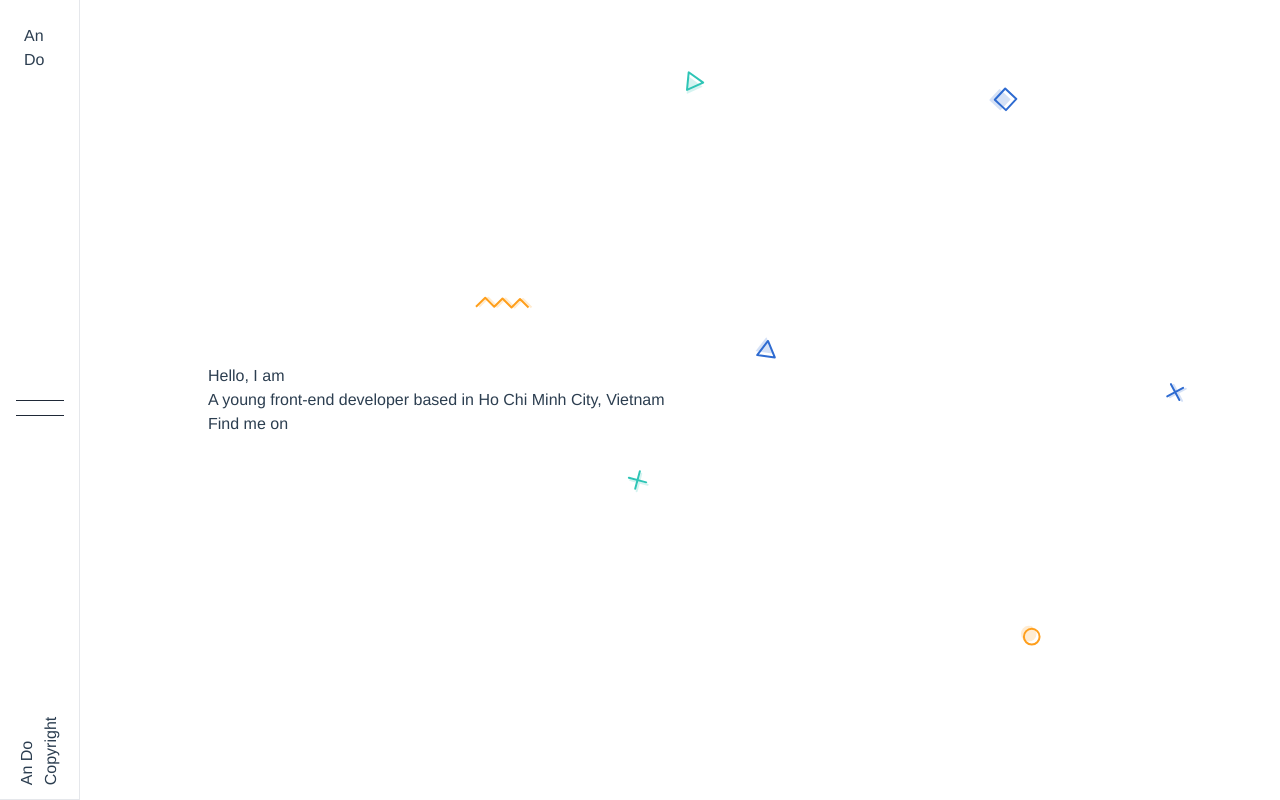
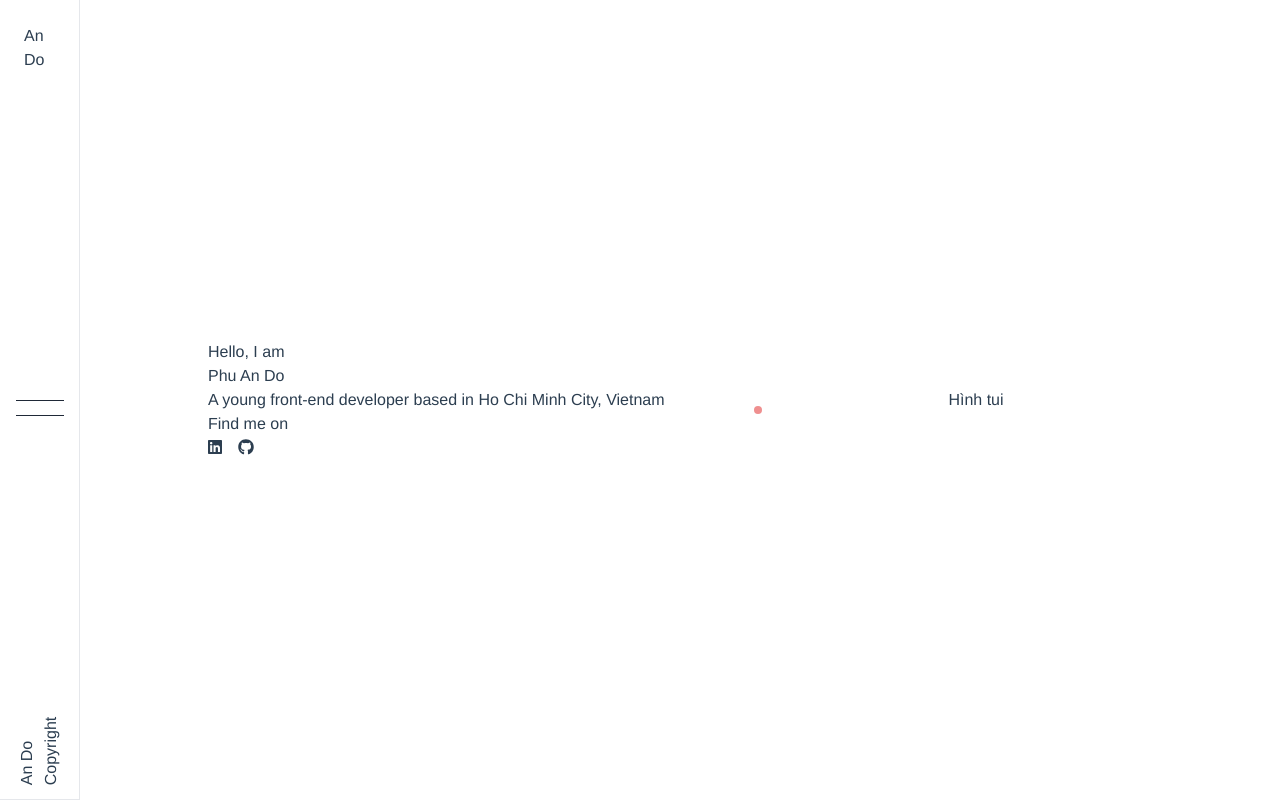
Before and after one commit to dophuan/vue-resume, a Vue app: page /#/ in a window 1280 px wide. Built offline with nearby package versions, Linux system fonts and the light colour scheme.

Commit message:
Add animation and layout for home page

```diff
--- /dev/null
+++ b/src/components/Animations/Cursor.vue
@@ -0,0 +1,28 @@
+<template>
+  <svg
+    class="triangle"
+    viewBox="-30 -30 120 120"
+    width="100"
+    height="100"
+    style="transform: rotate(185.44deg)"
+  >
+    <path d="M 0, 60 L 30, 0 60,60 Z" class="triangle-path"></path>
+    <path
+      d="M 0, 65 L 30, 5 60,65 Z"
+      fill="none"
+      stroke="white"
+      stroke-width="1"
+      class="triangle-stroke"
+      style="transform: translateX(5.30224px) translateY(-5.30224px)"
+    ></path>
+  </svg>
+</template>
+
+<script lang="ts">
+import { Component, Vue } from "vue-property-decorator";
+
+@Component
+export default class TriangleCursor extends Vue {}
+</script>
+
+<style scoped></style>
--- /dev/null
+++ b/src/components/Animations/Followers.vue
@@ -0,0 +1,98 @@
+<template>
+  <div
+    class="
+      follower-wrapper
+      overflow-hidden
+      h-screen
+      w-full
+      grid
+      fixed
+      top-20
+      md:top-0
+      left-0
+      md:left-20
+    "
+  >
+    <div v-for="i in cell" :key="i" class="cell w-full h-full z-10"></div>
+    <div
+      class="
+        content
+        absolute
+        top-0
+        right-0
+        bottom-0
+        left-0
+        flex
+        content-center
+        items-center
+      "
+    >
+      <div
+        v-for="index in follower"
+        :key="index"
+        class="follower absolute w-2 h-2 rounded-full"
+      ></div>
+    </div>
+  </div>
+</template>
+
+<script lang="ts">
+import { Component, Vue } from "vue-property-decorator";
+
+@Component
+export default class Follower extends Vue {
+  cell: number;
+  follower: number;
+  constructor() {
+    super();
+    this.cell = 400;
+    this.follower = 1;
+  }
+}
+</script>
+
+<style lang="scss" scoped>
+.follower-wrapper {
+  grid-template: repeat(20, 1fr) / repeat(20, 1fr);
+}
+
+@for $i from 0 to 20 {
+  .cell:nth-child(20n + #{$i + 1}):hover ~ .content {
+    --positionX: #{$i};
+  }
+  .cell:nth-child(n + #{20 * $i + 1}):nth-child(-n + #{20 * ($i + 1)}):hover
+    ~ .content {
+    --positionY: #{$i};
+  }
+}
+
+.content {
+  --positionX: 10;
+  --positionY: 10;
+}
+
+.follower {
+  background-color: orange;
+  transform-origin: center 20px;
+  animation: rotate infinite linear;
+
+  @for $i from 0 to 5 {
+    &:nth-child(#{$i + 1}) {
+      top: calc(#{1 + (random(30) / 10)}% + var(--positionY) * 5%);
+      left: calc(#{1 + (random(30) / 10)}% + var(--positionX) * 5%);
+      background-color: hsl(360/5 * $i, 75%, 75%);
+      animation-duration: #{1 + $i / 10}s;
+      transition: all #{0.3 + $i / 10}s;
+    }
+  }
+
+  @keyframes rotate {
+    from {
+      transform: translate(-50%, -20px) rotate(0);
+    }
+    to {
+      transform: translate(-50%, -20px) rotate(360deg);
+    }
+  }
+}
+</style>
--- a/src/components/IntroductionPage.vue
+++ b/src/components/IntroductionPage.vue
@@ -3,7 +3,6 @@
     class="
       w-screen
       h-screen
-      bg-hero-md
       flex
       md:flex-row
       flex-column
@@ -12,11 +11,11 @@
       p-16
     "
   >
-    <div class="left-container">
+    <div class="left-container w-full md:w-2/4">
       <p>
         {{ $t("introduction.hello") }}
       </p>
-
+      <h1>Phu An Do</h1>
       <p>
         {{ $t("introduction.description") }}
       </p>
@@ -24,16 +23,41 @@
       <div>
         {{ $t("introduction.find_me") }}
       </div>
+      <div class="social-networks flex flex-column">
+        <a href="javascript:void(0)" class="mr-4">
+          <i class="fab fa-linkedin" />
+        </a>
+        <a href="javascript:void(0)" class="mr-4">
+          <i class="fab fa-github"></i>
+        </a>
+      </div>
     </div>
 
-    <div class="right-container"></div>
+    <div
+      class="
+        right-container
+        items-center
+        justify-center
+        hidden
+        md:flex
+        md:w-2/4
+      "
+    >
+      <span>Hình tui</span>
+    </div>
+    <Follower />
   </div>
 </template>
 
 <script lang="ts">
 import { Component, Vue } from "vue-property-decorator";
+import Follower from "@/components/Animations/Followers.vue";
 
-@Component
+@Component({
+  components: {
+    Follower,
+  },
+})
 export default class IntroductionPage extends Vue {}
 </script>
 
```
Also changed, not shown: src/assets/images/cursor.svg (added).
